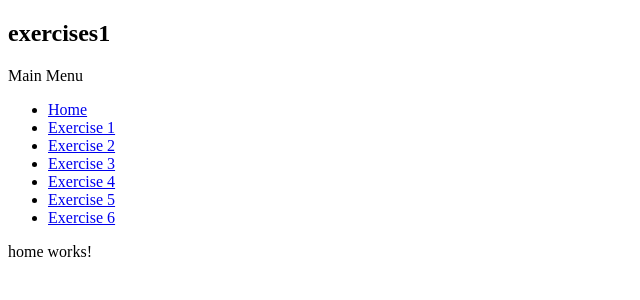
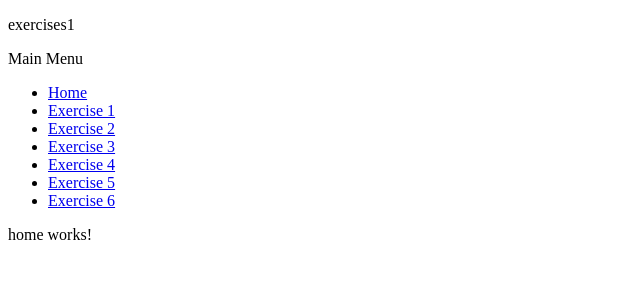
Before and after one commit to angularexample/exercises1, an Angular app: page / in a window 1280 px wide. Shown: the top 300 px of the page, without its empty margins (0-640 px from the left). Built offline with nearby package versions, Linux system fonts and the light colour scheme.

Commit message:
Don't use h tags in root app, so that each exercise is free to use any h tag.

```diff
--- a/src/app/app.html
+++ b/src/app/app.html
@@ -1,5 +1,4 @@
-<section>
-  <h1>{{ title() }}</h1>
+  <p>{{ title() }}</p>
   <p>Main Menu</p>
   <ul>
     <li><a routerLink="/">Home</a></li>
@@ -10,5 +9,4 @@
     <li><a routerLink="/exercise5">Exercise 5</a></li>
     <li><a routerLink="/exercise6">Exercise 6</a></li>
   </ul>
-</section>
 <router-outlet></router-outlet>
```
